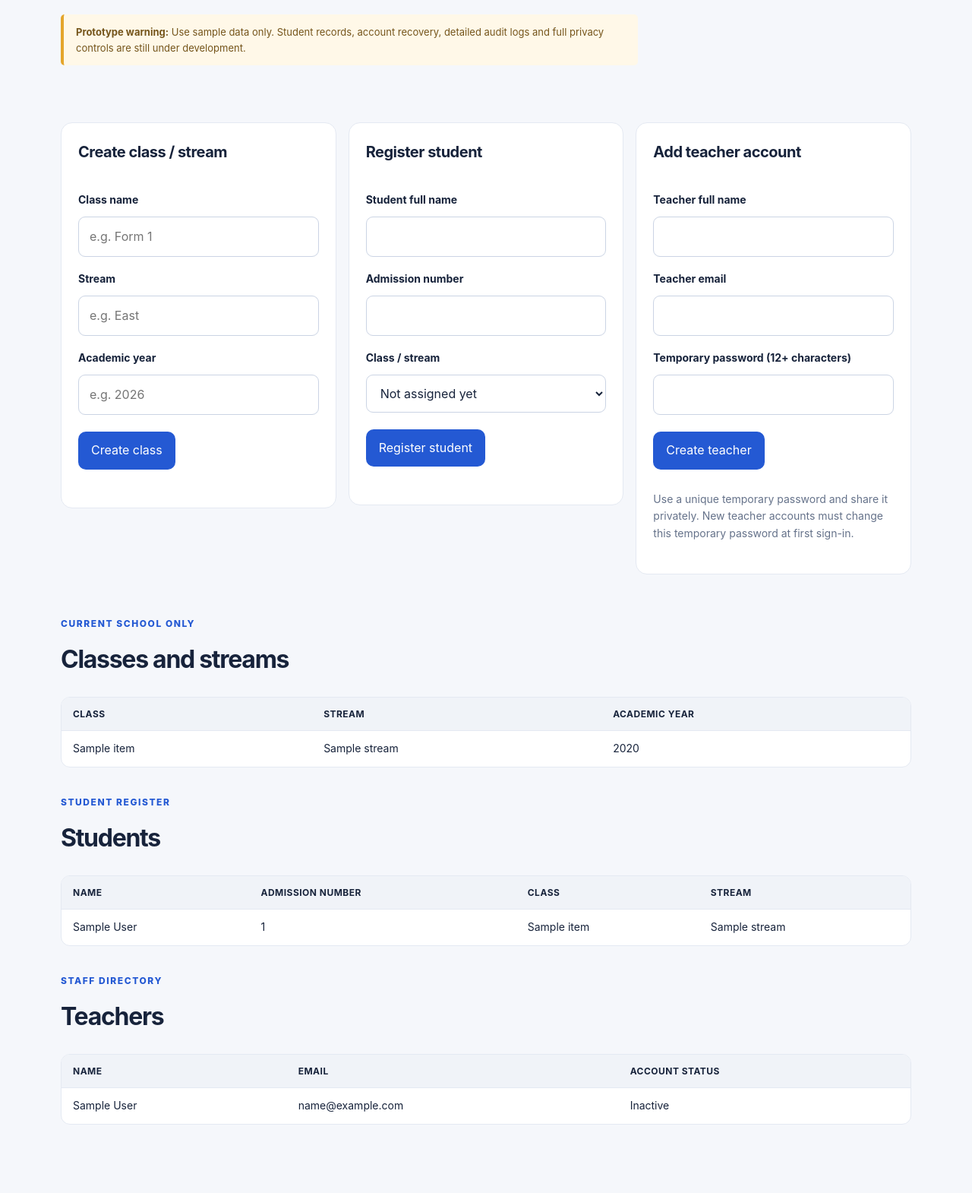
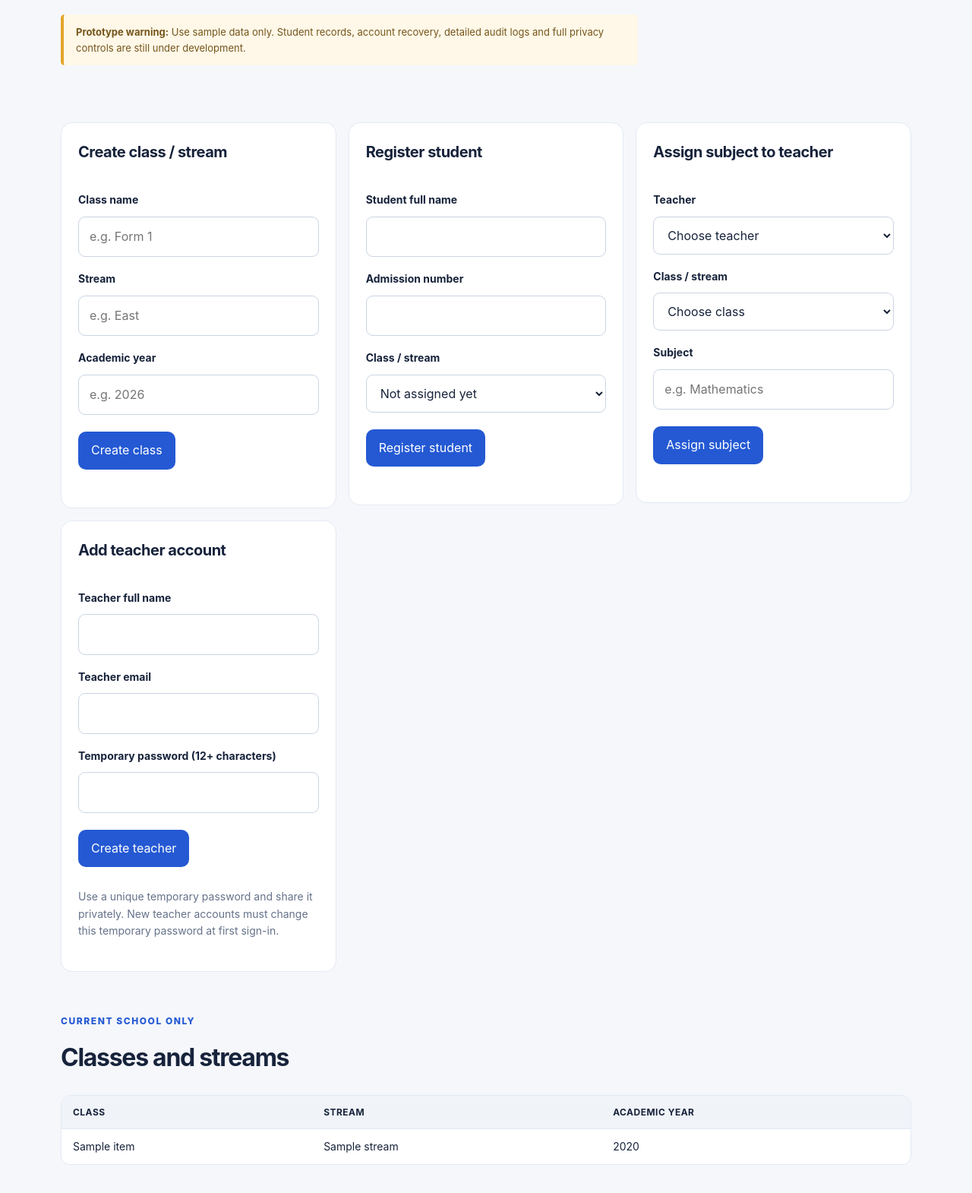
Before and after one commit to sarateoguye-sudo/schoolar-tacker, a Flask app: template templates/school_data.html in a window 1280 px wide. Shown: the part 337-1907 px from the top of the page at 76% size. Run offline with Flask 3, Linux system fonts and the light colour scheme; the template is opened without the code that fills it: most values are stand-ins (such as "Sample title", 1, 10 or a date in 2020).

Commit message:
Add subject assignment form and teaching assignments list

```diff
--- a/templates/school_data.html
+++ b/templates/school_data.html
@@ -23,6 +23,13 @@
 <label for="admission_number">Admission number</label><input id="admission_number" name="admission_number" maxlength="40" required>
 <label for="class_id">Class / stream</label><select id="class_id" name="class_id"><option value="">Not assigned yet</option>{% for item in classes %}<option value="{{ item['id'] }}">{{ item['name'] }}{% if item['stream'] %} - {{ item['stream'] }}{% endif %}{% if item['academic_year'] %} ({{ item['academic_year'] }}){% endif %}</option>{% endfor %}</select>
 <button class="primary-button" type="submit">Register student</button></form></article>
+<article class="module-card"><h2>Assign subject to teacher</h2>
+<form method="post" class="auth-form">
+<input type="hidden" name="_csrf_token" value="{{ csrf_token() }}"><input type="hidden" name="action" value="assign_subject">
+<label for="teacher_id">Teacher</label><select id="teacher_id" name="teacher_id" required><option value="">Choose teacher</option>{% for teacher in teachers %}<option value="{{ teacher['id'] }}">{{ teacher['full_name'] }}</option>{% endfor %}</select>
+<label for="assignment_class_id">Class / stream</label><select id="assignment_class_id" name="class_id" required><option value="">Choose class</option>{% for item in classes %}<option value="{{ item['id'] }}">{{ item['name'] }}{% if item['stream'] %} - {{ item['stream'] }}{% endif %}</option>{% endfor %}</select>
+<label for="subject_name">Subject</label><input id="subject_name" name="subject_name" maxlength="100" placeholder="e.g. Mathematics" required>
+<button class="primary-button" type="submit">Assign subject</button></form></article>
 <article class="module-card"><h2>Add teacher account</h2>
 <form method="post" class="auth-form">
 <input type="hidden" name="_csrf_token" value="{{ csrf_token() }}"><input type="hidden" name="action" value="create_teacher">
@@ -36,6 +43,8 @@
 {% if classes %}<div class="table-wrap"><table><thead><tr><th>Class</th><th>Stream</th><th>Academic year</th></tr></thead><tbody>{% for item in classes %}<tr><td>{{ item['name'] }}</td><td>{{ item['stream'] or '—' }}</td><td>{{ item['academic_year'] or '—' }}</td></tr>{% endfor %}</tbody></table></div>{% else %}<p>No classes created yet.</p>{% endif %}
 <div class="section-heading"><p class="eyebrow">STUDENT REGISTER</p><h2>Students</h2></div>
 {% if students %}<div class="table-wrap"><table><thead><tr><th>Name</th><th>Admission number</th><th>Class</th><th>Stream</th></tr></thead><tbody>{% for item in students %}<tr><td>{{ item['full_name'] }}</td><td>{{ item['admission_number'] }}</td><td>{{ item['class_name'] or 'Not assigned' }}</td><td>{{ item['stream'] or '—' }}</td></tr>{% endfor %}</tbody></table></div>{% else %}<p>No student records created yet.</p>{% endif %}
+<div class="section-heading"><p class="eyebrow">SUBJECT AND CLASS ASSIGNMENTS</p><h2>Teaching assignments</h2></div>
+{% if assignments %}<div class="table-wrap"><table><thead><tr><th>Teacher</th><th>Subject</th><th>Class</th><th>Stream</th></tr></thead><tbody>{% for item in assignments %}<tr><td>{{ item['teacher_name'] }}</td><td>{{ item['subject_name'] }}</td><td>{{ item['class_name'] }}</td><td>{{ item['stream'] or '—' }}</td></tr>{% endfor %}</tbody></table></div>{% else %}<p>No teaching assignments created yet.</p>{% endif %}
 <div class="section-heading"><p class="eyebrow">STAFF DIRECTORY</p><h2>Teachers</h2></div>
 {% if teachers %}<div class="table-wrap"><table><thead><tr><th>Name</th><th>Email</th><th>Account status</th></tr></thead><tbody>{% for item in teachers %}<tr><td>{{ item['full_name'] }}</td><td>{{ item['email'] }}</td><td>{{ 'Active' if item['is_active'] else 'Inactive' }}</td></tr>{% endfor %}</tbody></table></div>{% else %}<p>No teacher accounts created yet.</p>{% endif %}
 </section></main><footer><span>Scholar Tracker</span><span>Development version • Sample data only</span></footer>
```
